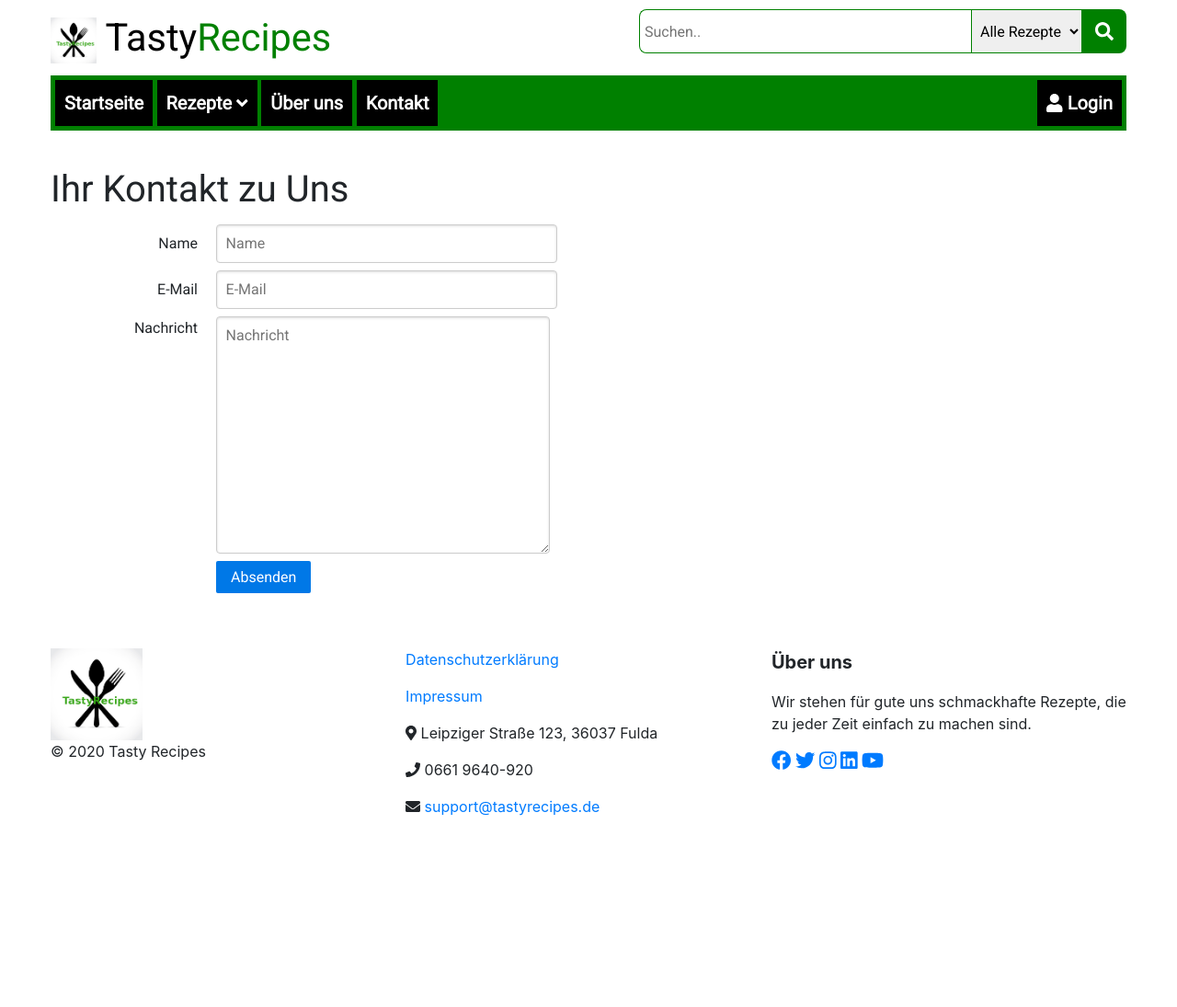
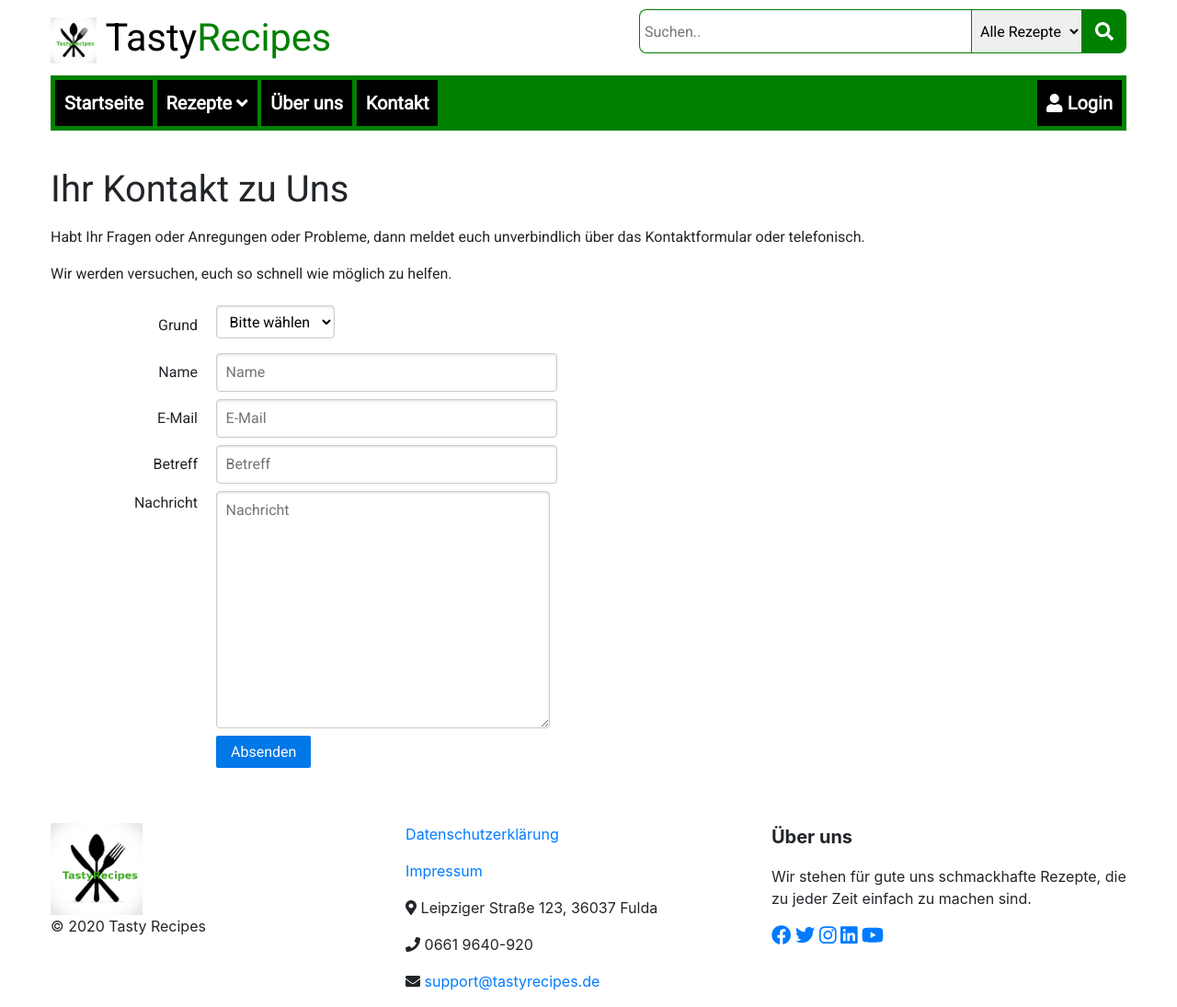
Before and after one commit to tasty-recipes-project/tastyrecipes-webseite, a PHP site: page /contact.php in a window 1280 px wide. Shown: the whole page at 92% size. Before the commit the page ends 887 px from the top, so only its background shows below. Run offline with PHP 8.4, Linux system fonts and the light colour scheme; some libraries are stand-ins or nearby versions.

Commit message:
Update contact.php

```diff
--- a/contact.php
+++ b/contact.php
@@ -4,7 +4,7 @@
 
 <?php
     //Die E-Mail Adresse, an die die Kontaktanfragen gesendet werden
-    $empfaenger = "your.mail@example.com";
+    $empfaenger = "patricknuhn52@gmail.com";
     if(isset($_REQUEST["submit"])){
         if(empty($_REQUEST["name"]) || empty($_REQUEST["email"]) || empty($_REQUEST["nachricht"])){
             $error = "Bitte f&uuml;llen Sie alle Felder aus";
@@ -13,9 +13,9 @@
             //Text der E-Mail Nachricht
             $mailnachricht="Sie haben eine Anfrage über ihr Kontaktformular erhalten:\n";
             $mailnachricht .= "Name: ".$_REQUEST["name"]."\n".
-                      "E-Mail: ".$_REQUEST["email"]."\n".
-                      "Datum: ".date("d.m.Y H:i")."\n".
-                      "\n\n".$_REQUEST["nachricht"]."\n";
+                      	      "E-Mail: ".$_REQUEST["email"]."\n".
+                      	      "Datum: ".date("d.m.Y H:i")."\n".
+                      	      "\n\n".$_REQUEST["nachricht"]."\n";
             //Betreff der E-Mail Nachricht
             $mailbetreff = "Neue Kontaktanfrage von ".$_REQUEST["name"]." (".$_REQUEST["email"].")";
             //Hier wird die E-Mail versendet
@@ -41,7 +41,10 @@
 
 	<body>
 		<h1>Ihr Kontakt zu Uns</h1>
-
+		<p></p>
+		<p>Habt Ihr Fragen oder Anregungen oder Probleme, dann meldet euch unverbindlich über das Kontaktformular oder telefonisch.</p>
+		<p>Wir werden versuchen, euch so schnell wie möglich zu helfen.</p>
+		<p></p>
 		<div id="kontaktformular">
 		<?php if(isset($success)){
         echo "<div>".$success."</div>";
@@ -49,6 +52,15 @@
 		else { ?>
 		<form id="kontaktform" action="" method="post" class="pure-form pure-form-aligned">
         <fieldset>
+	    <div class="pure-control-group">
+                <label for="name">Grund</label>
+		   <select class="pure-control-group" name="name">
+		        <option value="waehle">Bitte wählen</option>
+			<option value="rueckruf">Rückruf</option>
+			<option value="termin">Termin</option>
+			<option value="sonstiges">Sonstiges</option>
+                    </select>
+		</div>
             <div class="pure-control-group">
                 <label for="name">Name</label>
                 <input id="name" name="name" required size="40" placeholder="Name">
@@ -56,6 +68,10 @@
             <div class="pure-control-group">
                 <label for="email">E-Mail</label>
                 <input id="email" name="email" type="email" required size="40" placeholder="E-Mail">
+            </div>
+	    <div class="pure-control-group">
+                <label for="name">Betreff</label>
+                <input id="betreff" name="Betreff" required size="40" placeholder="Betreff">
             </div>
             <div class="pure-control-group">
                 <label for="nachricht">Nachricht</label>
```
